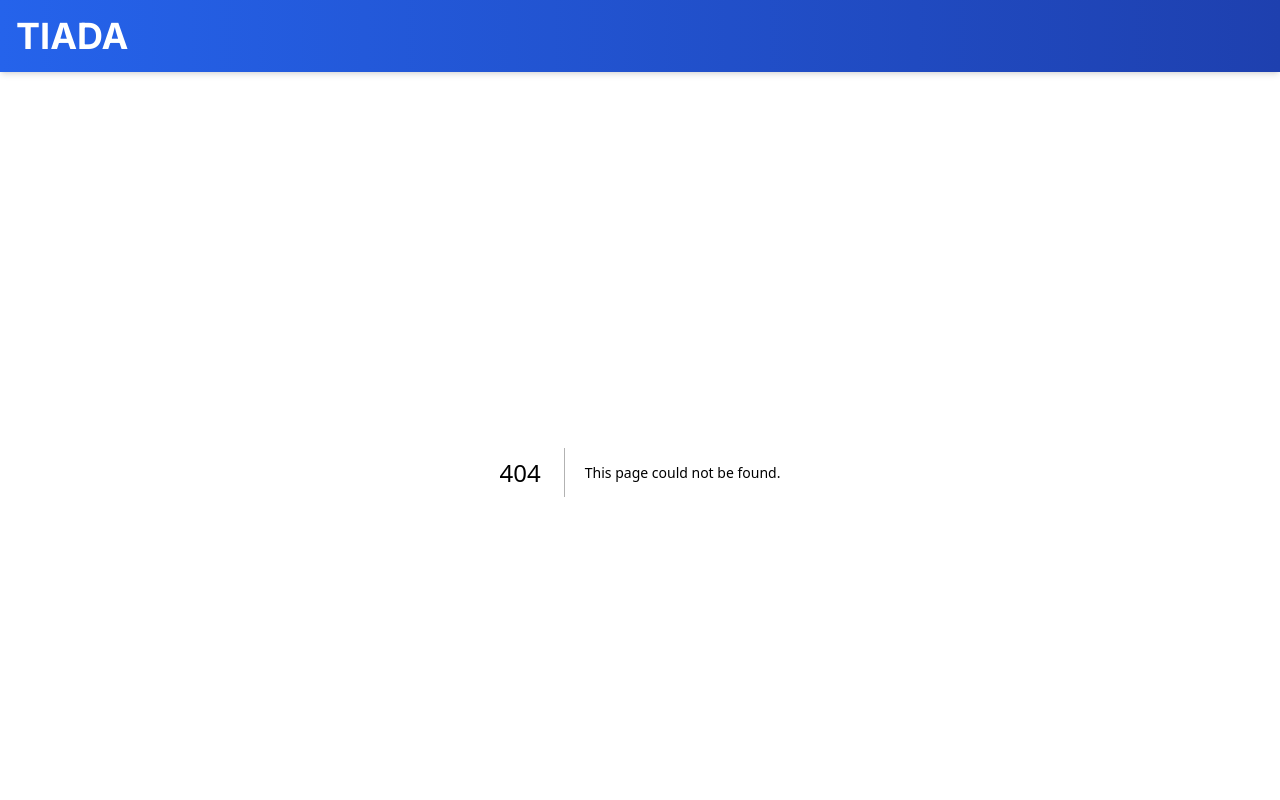
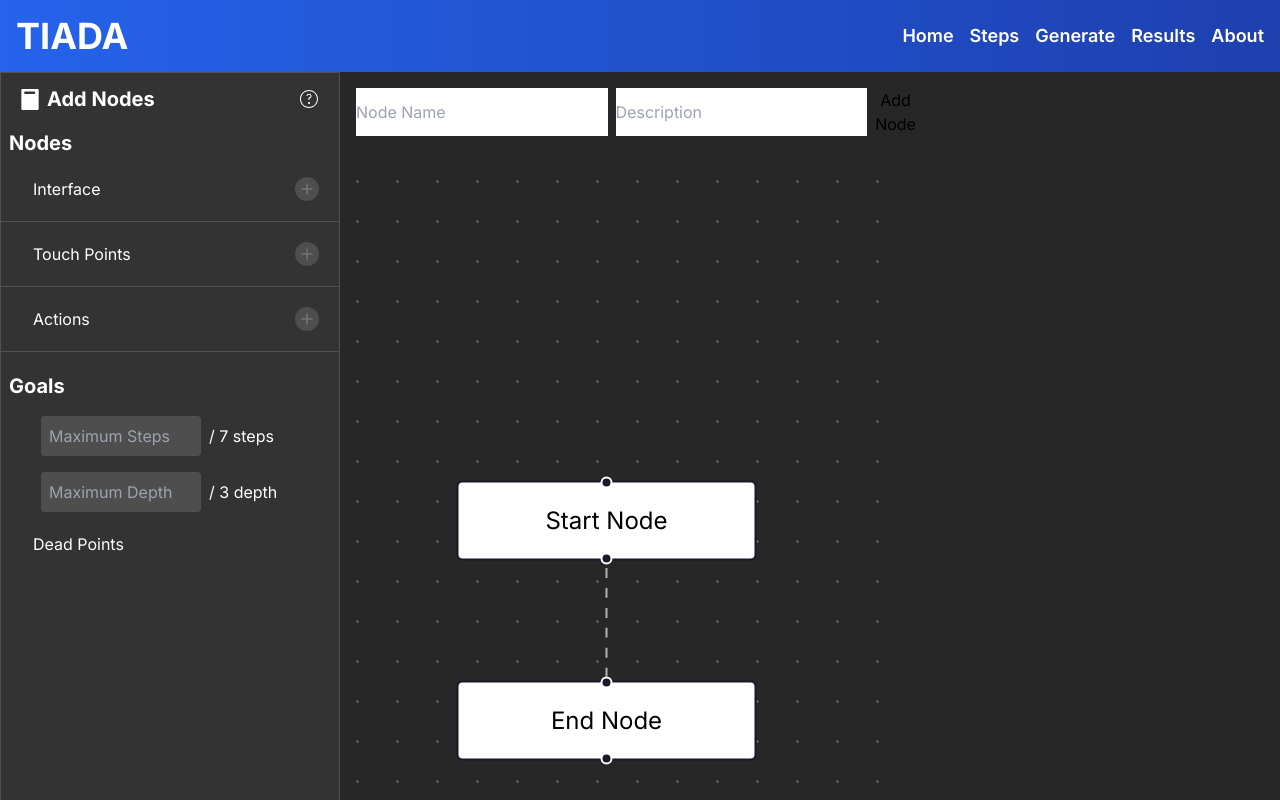
Before and after one commit to Fulwing/tiada, a Next.js app: page /steps in a window 1280 px wide. Before the commit this address had no page. Shown: the top 800 px of the page. Built offline with nearby package versions, Linux system fonts and the light colour scheme.

Commit message:
added initial step page

```diff
--- /dev/null
+++ b/src/app/steps/page.tsx
@@ -0,0 +1,96 @@
+"use client";
+
+import React, { useState, useEffect } from 'react';
+import Image from 'next/image';
+import { FC } from 'react';
+import InteractiveFlow from "../../components/InteractiveFlow"
+
+// create page
+
+// pass in tool item name into toolItems
+
+interface ToolItemProps {
+    name: string;
+    onClickEvent: () => void;
+}
+
+const ToolItem: FC<ToolItemProps> = ({ name, onClickEvent}) => {
+    return (
+        <div className=" border-b border-[#505050] pl-8 px-5 py-5 flex justify-between items-left w-full" >
+                   <span className="text-white">{name}</span>
+                    <div style={{ cursor: 'pointer' }} className="bg-[#9E9E9E40] rounded-full w-[24px] h-[24px] flex items-center justify-center">
+                        <Image src="/add.svg" alt="Add" width={16} height={16} onClick={onClickEvent}/>
+                    </div>
+                </div>
+    );
+}
+
+const GoalItem: FC<ToolItemProps> = ({ name, onClickEvent}) => {
+    return (
+      <div className=" flex-col  py-5 flex justify-between items-left w-full">
+        <h3 className=" font-bold text-white text-xl  flex-grow ml-2 ">
+          Goals
+        </h3>
+        <div className="flex items-center pl-10 pt-4">
+          <input
+            type="number"
+            className="bg-[#9E9E9E40] text-white p-2 w-40 rounded"
+            placeholder="Maximum Steps"
+          />
+          <p className="ml-2 text-white text-l flex-grow">/ 7 steps</p>
+        </div>
+
+        <div className="flex items-center pl-10 pt-4">
+          <input
+            type="number"
+            className="bg-[#9E9E9E40] text-white p-2 w-40 rounded"
+            placeholder="Maximum Depth"
+          />
+          <p className="ml-2 text-white text-l flex-grow">/ 3 depth</p>
+        </div>
+
+        <p className='pl-8 pt-5 text-white text-l flex-grow'> Dead Points </p>
+      </div>
+    );
+}
+
+function ToolBar() {
+    return (
+        <div className="flex flex-col items-center w-[340px] h-[985px]  border border-[#505050] bg-[#333]">
+            <div className=" flex items-center justify-between w-full mb-4 mt-3 px-5">
+                <div className="relative w-[18px] h-[21px]">
+                    <Image src="/subtract.svg" alt="Node" layout="fill" className="absolute" />
+                    <Image src="/group-1.svg" alt="Node Overlay" layout="fill" className="absolute left-[-1px] top-[-1px]" />
+                </div>
+                <h1 className="text-white text-xl font-bold flex-grow ml-2">Add Nodes</h1>
+                <Image src="/question.svg" alt="Help" width={20} height={20} />
+            </div>
+
+            <div className="flex flex-col w-full mb-4 ">
+
+                <h3 className='font-bold text-white text-xl  flex-grow ml-2 '>Nodes</h3>
+
+                <ToolItem name="Interface" onClickEvent= {() => {console.log("clicked")}}/>
+
+                <ToolItem name="Touch Points" onClickEvent= {() => {console.log("clicked")}}/>
+
+                <ToolItem name="Actions" onClickEvent= {() => {console.log("clicked")}}/>
+
+                <GoalItem name="Goals" onClickEvent= {() => {console.log("clicked")}}/>
+            </div>
+
+            <button className="bg-[#6A6DCD] text-white py-2 px-4 rounded w-80 mt-auto mb-2" style={{ cursor: 'pointer' }}>Next</button>
+        </div>
+    );
+}
+
+function Page() {
+    return (
+        <div className="flex min-h-screen bg-[#272728]">
+            <ToolBar />
+            <InteractiveFlow />
+        </div>
+    );
+}
+
+export default Page;
--- a/src/components/Header.tsx
+++ b/src/components/Header.tsx
@@ -9,6 +9,9 @@ const Header = () => {
         <div className="flex space-x-4">
           <Link href="/">
             <button className="text-lg font-semibold hover:text-gray-200 transition-colors">Home</button>
+          </Link>
+          <Link href="/steps">
+            <button className="text-lg font-semibold hover:text-gray-200 transition-colors">Steps</button>
           </Link>
           <Link href="/generate">
             <button className="text-lg font-semibold hover:text-gray-200 transition-colors">Generate</button>
```
